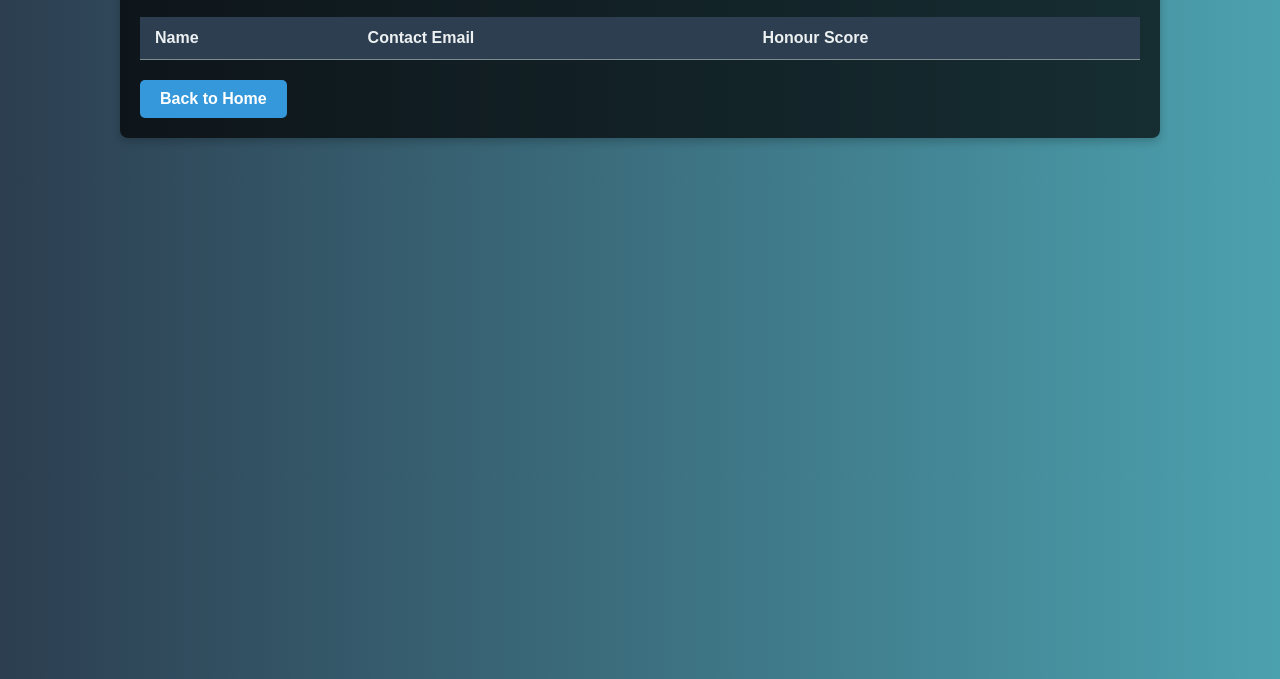
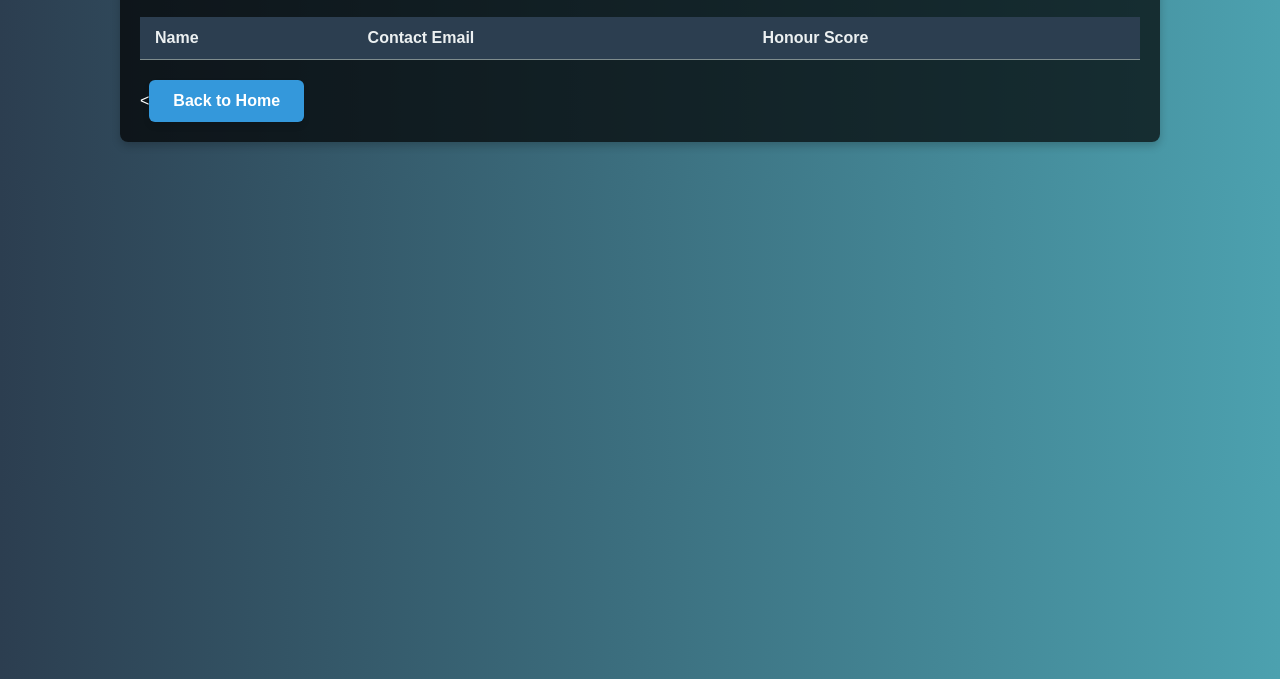
Before and after one commit to Anubhab-Rakshit/syntaxerror-hacknovare, a website: page views/authorities.html in a window 1280 px wide. Shown: the part 121-800 px from the top of the page. Drawn offline with Linux system fonts and the light colour scheme; no server answers.

Commit message:
Update authorities.html

```diff
--- a/views/authorities.html
+++ b/views/authorities.html
@@ -44,19 +44,7 @@
     tr:hover {
       background: rgba(255, 255, 255, 0.1);
     }
-    .btn {
-      display: inline-block;
-      background: #3498db;
-      color: #ffffff;
-      text-decoration: none;
-      padding: 10px 20px;
-      border-radius: 5px;
-      font-weight: bold;
-      text-align: center;
-    }
-    .btn:hover {
-      background: #2980b9;
-    }
+
     @media (max-width: 768px) {
       table {
         font-size: 0.9rem;
@@ -80,7 +68,44 @@
         <!-- Data will be populated here dynamically -->
       </tbody>
     </table>
-    <a href="https://civilizedchaos.netlify.app/" class="btn">Back to Home</a>
+    <<a href="https://civilizedchaos.netlify.app/" class="btn">Back to Home</a>
+
+  <style>
+  .btn {
+    display: inline-block;
+    background-color: #3498db;
+    color: #fff;
+    font-weight: bold;
+    text-align: center;
+    padding: 12px 24px;
+    border-radius: 6px;
+    text-decoration: none;
+    transition: all 0.3s ease;
+    font-size: 1rem;
+    box-shadow: 0 4px 6px rgba(0, 0, 0, 0.1);
+  }
+
+  .btn:hover {
+    background-color: #2980b9;
+    transform: translateY(-4px);
+    box-shadow: 0 6px 8px rgba(0, 0, 0, 0.2);
+  }
+
+  .btn:active {
+    transform: translateY(2px);
+    box-shadow: 0 4px 6px rgba(0, 0, 0, 0.1);
+  }
+
+
+  @media (max-width: 768px) {
+    .btn {
+      width: 100%;
+      padding: 15px 30px;
+      font-size: 1.1rem;
+    }
+  }
+  </style>
+
   </div>
   <script>
     // Fetch data from the server and populate the table
```
